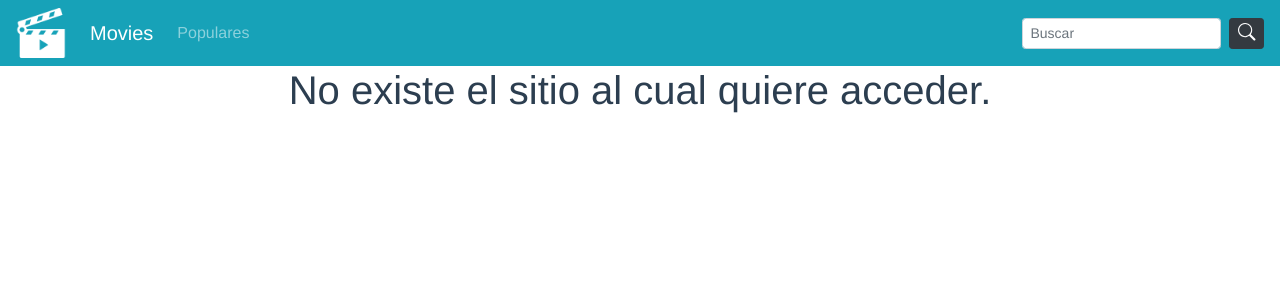
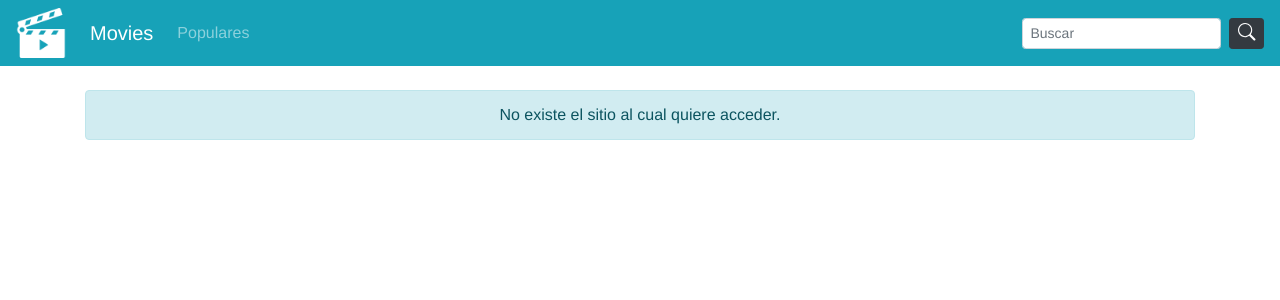
Before and after one commit to Soumraked/movies, a Vue app: page /populares in a window 1280 px wide. Shown: the top 300 px of the page. Built offline with nearby package versions, Linux system fonts and the light colour scheme; no server answers.

Commit message:
reparaciones

```diff
--- a/src/views/Movie.vue
+++ b/src/views/Movie.vue
@@ -1,5 +1,6 @@
 <template>
   <div class="container">
+    <br>
     <div v-if="mostrar">
       <b-card :img-src="movie2.poster" img-alt="Card image" img-left class="mb-3" img-height="400">
         <b-card-text>
@@ -30,7 +31,7 @@
       </b-card>
     </div>
     <div v-if="!mostrar">
-      <h1>No existe el sitio al cual quiere acceder.</h1>
+       <b-alert show variant="info">No existe el sitio al cual quiere acceder.</b-alert>
     </div>
   </div>
 </template>
```
